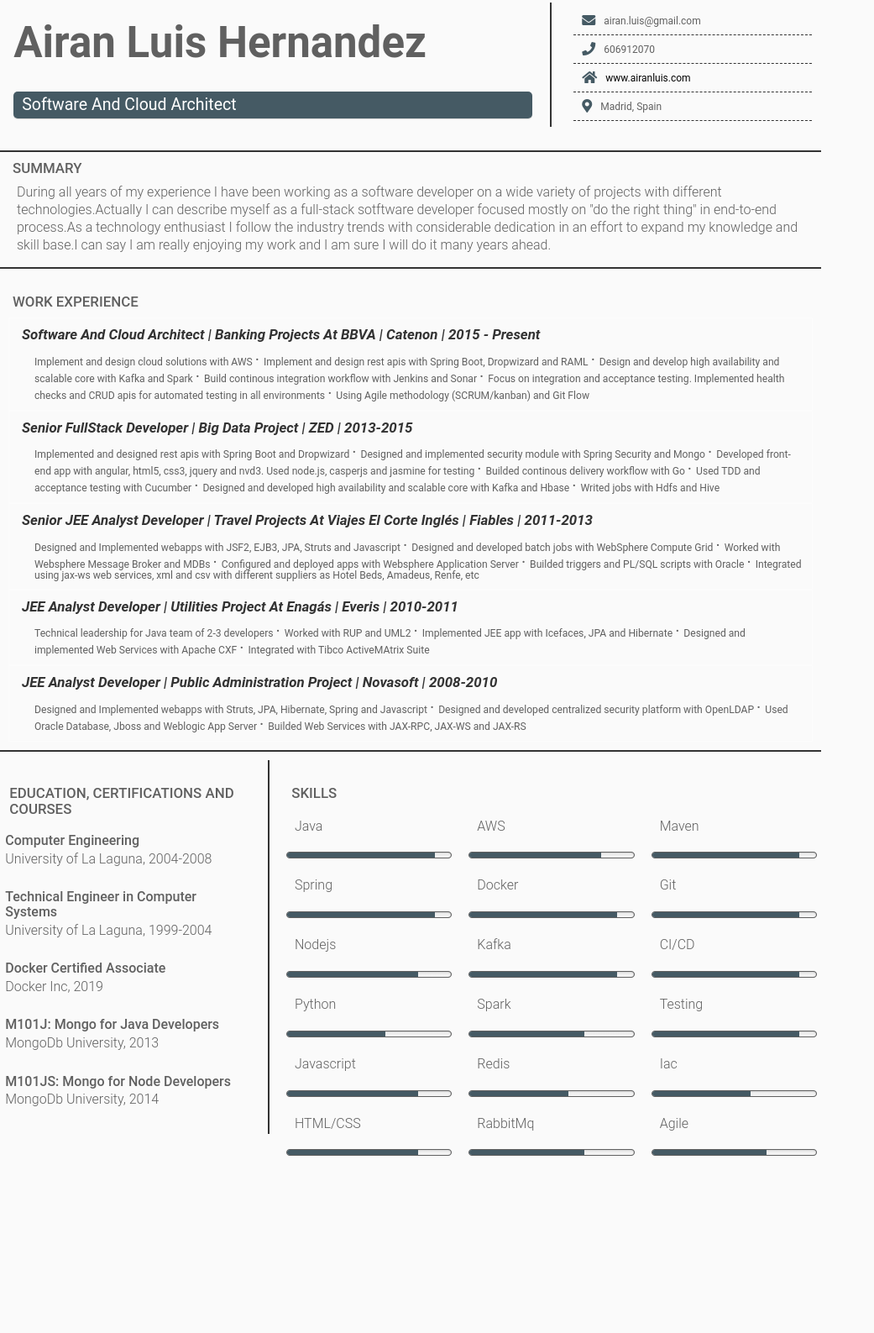
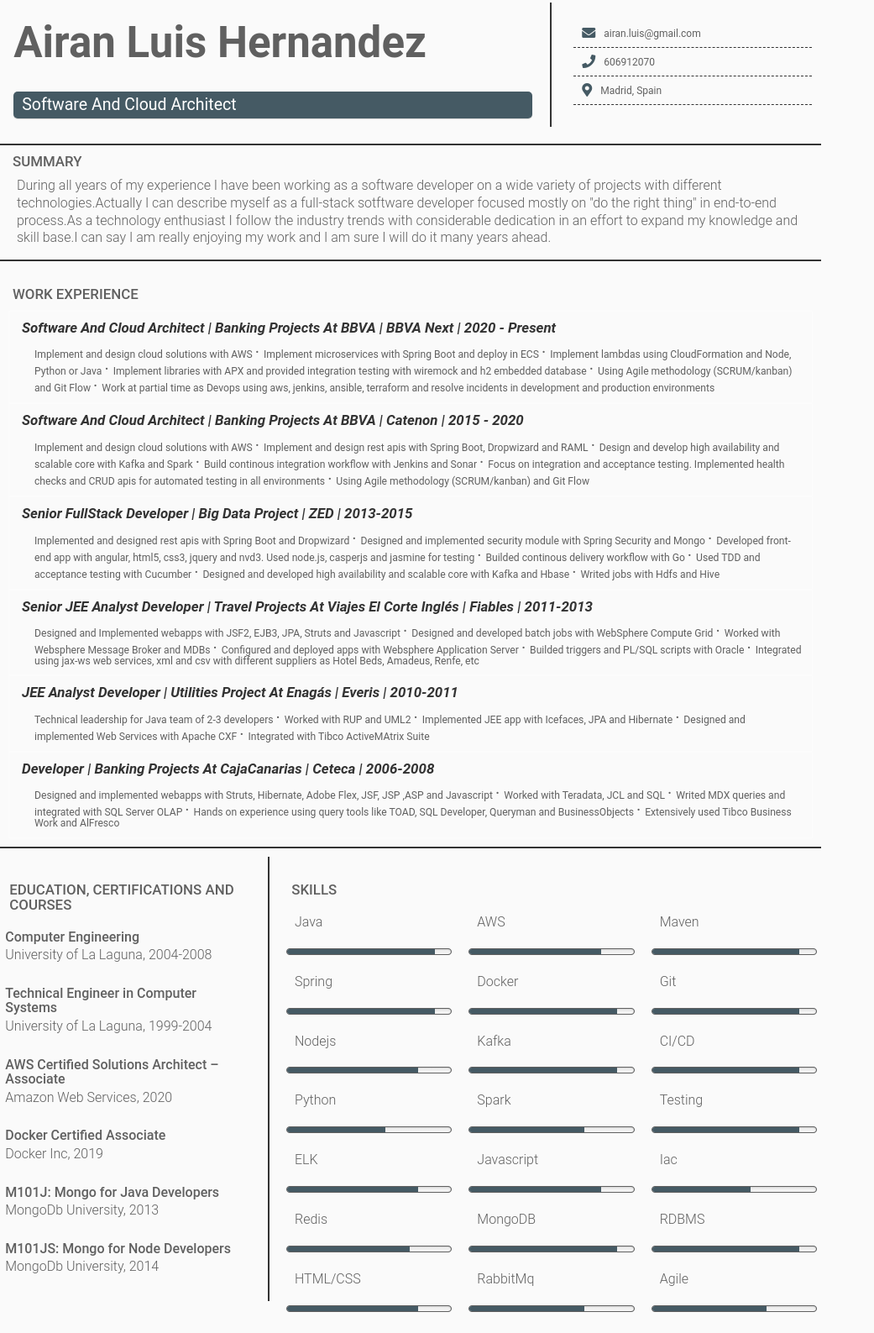
Before and after one commit to airanluis/cv, a plain HTML site: page index.html in a window 1280 px wide. Shown: the part 7-1594 px from the top of the page at 84% size, without its empty margins (0-1041 px from the left). Before the commit the page ends 1435 px from the top, so only its background shows below. Drawn offline with nearby package versions, Linux system fonts and the light colour scheme.

Commit message:
Updated cv

```diff
--- a/cv-styles.css
+++ b/cv-styles.css
@@ -12,7 +12,7 @@ a, #skills dl dd {-webkit-transition: all 0.15s ; -moz-transition: all 0.15s ; -
 header.vcard {margin-bottom: 10px; overflow: hidden;}
 .fn {font-size: 3.4em; font-weight: bold; padding: 20px;}
 .role {background: #999; font-size: 1.3em;color: white; font-weight: normal; margin: 10px 10px 10px 20px; padding: 5px 5px 5px 10px; -webkit-border-radius: 5px; border-radius: 5px; -webkit-box-shadow:  0px 1px 1px 0px rgba(0, 0, 0, 0.35);  box-shadow: 0 1px 1px 0 rgba(0, 0, 0, 0.15);}
-.contact2 {list-style: none; margin: 15px; overflow: hidden;}
+.contact2 {list-style: none; margin: 15px; overflow: hidden; padding-top: 15px;}
 .contact2 li {font-size: 0.8em; padding: 10px; text-align: center; overflow: hidden; text-align: left}
 .contact2 a {color: #000;}
 .contact2 a:hover {background-color: #eee; text-decoration: none}
--- a/index.html
+++ b/index.html
@@ -43,8 +43,6 @@
                             style="color:#455A64"></i>airan.luis@gmail.com</li>
                     <li class="phone bottom-separator"><i class="fas fa-phone fa-lg" style="color:#455A64"></i>606912070
                     </li>
-                    <li class="url bottom-separator"><i class="fas fa-home fa-lg" style="color:#455A64"></i><a
-                            title="Airan Luis Website" href="http://www.airanluis.com">www.airanluis.com</a></li>
                     <li class="adr bottom-separator"><span class="locality"><i class="fas fa-map-marker-alt fa-lg"
                                 style="color:#455A64"></i>Madrid</span>, <span class="country-name">Spain</span></li>
                     <!--li class="birth bottom-separator"><i class="fas fa-calendar-alt fa-lg" style="color:#455A64"></i>17/12/1981</li-->
@@ -64,7 +62,18 @@
         <h1>Work Experience</h1>
         <div>
             <article>
-                <h1><a title="Software And Cloud Architect"> Software And Cloud Architect | Banking Projects at BBVA | Catenon | 2015 - Present</a></h1>
+                <h1><a title="Software And Cloud Architect"> Software And Cloud Architect | Banking Projects at BBVA | BBVA Next | 2020 - Present</a></h1>
+                <ul class="experience_details">
+                    <li>Implement and design cloud solutions with AWS</li>
+                    <li>Implement microservices with Spring Boot and deploy in ECS</li>
+                    <li>Implement lambdas using CloudFormation and Node, Python or Java</li>
+                    <li>Implement libraries with APX and provided integration testing with wiremock and h2 embedded database</li>
+                    <li>Using Agile methodology (SCRUM/kanban) and Git Flow</li>
+                    <li>Work at partial time as Devops using aws, jenkins, ansible, terraform and resolve incidents in development and production environments</li>
+                </ul>
+            </article>
+            <article>
+                <h1><a title="Software And Cloud Architect"> Software And Cloud Architect | Banking Projects at BBVA | Catenon | 2015 - 2020</a></h1>
                 <ul class="experience_details">
                     <li>Implement and design cloud solutions with AWS</li>
                     <li>Implement and design rest apis with Spring Boot, Dropwizard and RAML</li>
@@ -110,7 +119,7 @@
                     <li>Integrated with Tibco ActiveMAtrix Suite</li>
                 </ul>
             </article>
-            <article>
+            <article class="page_break">
                 <h1><a title="JEE Analyst Developer">JEE Analyst Developer | Public Administration Project | Novasoft | 2008-2010</a> </h1>
                 <ul class="experience_details">
                     <li>Designed and Implemented webapps with Struts, JPA, Hibernate, Spring and Javascript</li>
@@ -119,7 +128,7 @@
                     <li>Builded Web Services with JAX-RPC, JAX-WS and JAX-RS</li>
                 </ul>
             </article>
-            <article class="page_break">
+            <article>
                 <h1><a title="Ceteca">Developer | Banking Projects at CajaCanarias | Ceteca | 2006-2008</a></h1>
                 <ul class="experience_details">
                     <li>Designed and implemented webapps with Struts, Hibernate, Adobe Flex, JSF, JSP ,ASP and
@@ -143,6 +152,9 @@
                 <p>&nbsp;</p>
                 <h2>Technical Engineer in Computer Systems</h2>
                 <p>University of La Laguna, 1999-2004</p>
+                <p>&nbsp;</p>
+                <h2>AWS Certified Solutions Architect – Associate</h2>
+                <p>Amazon Web Services, 2020</p>
                 <p>&nbsp;</p>
                 <h2>Docker Certified Associate</h2>
                 <p>Docker Inc, 2019</p>
@@ -197,10 +209,19 @@
                         </div>
                         <div class="skill-progress-div">
 
-                            <p>Javascript</p>
+                            <p>ELK</p>
 
                             <div class="progress skill-progress" data-percent="80%">
-                                <div class="determinate skill-determinate" style="width: 80%;"></div>
+                                <div class="determinate skill-determinate" style="width: 80%;">
+                                </div>
+                            </div>
+                        </div>
+                        <div class="skill-progress-div">
+
+                            <p>Redis</p>
+
+                            <div class="progress skill-progress" data-percent="75%">
+                                <div class="determinate skill-determinate" style="width: 75%;"></div>
                             </div>
                         </div>
                         <div class="skill-progress-div">
@@ -251,10 +272,19 @@
                         </div>
                         <div class="skill-progress-div">
 
-                                <p>Redis</p>
+                                <p>Javascript</p>
 
-                                <div class="progress skill-progress" data-percent="60%">
-                                    <div class="determinate skill-determinate" style="width: 60%;"></div>
+                                <div class="progress skill-progress" data-percent="80%">
+                                    <div class="determinate skill-determinate" style="width: 80%;"></div>
+                                </div>
+                            </div>
+                        <div class="skill-progress-div">
+
+                                <p>MongoDB</p>
+
+                                <div class="progress skill-progress" data-percent="90%">
+                                    <div class="determinate skill-determinate" style="width: 90%;">
+                                    </div>
                                 </div>
                             </div>
                         <div class="skill-progress-div">
@@ -315,6 +345,15 @@
                                     </div>
                                 </div>
                             </div>
+                            <div class="skill-progress-div">
+
+                                <p>RDBMS</p>
+
+                                <div class="progress skill-progress" data-percent="90%">
+                                    <div class="determinate skill-determinate" style="width: 90%;">
+                                    </div>
+                                </div>
+                            </div>
                         <div class="skill-progress-div">
 
                             <p>Agile</p>
```
